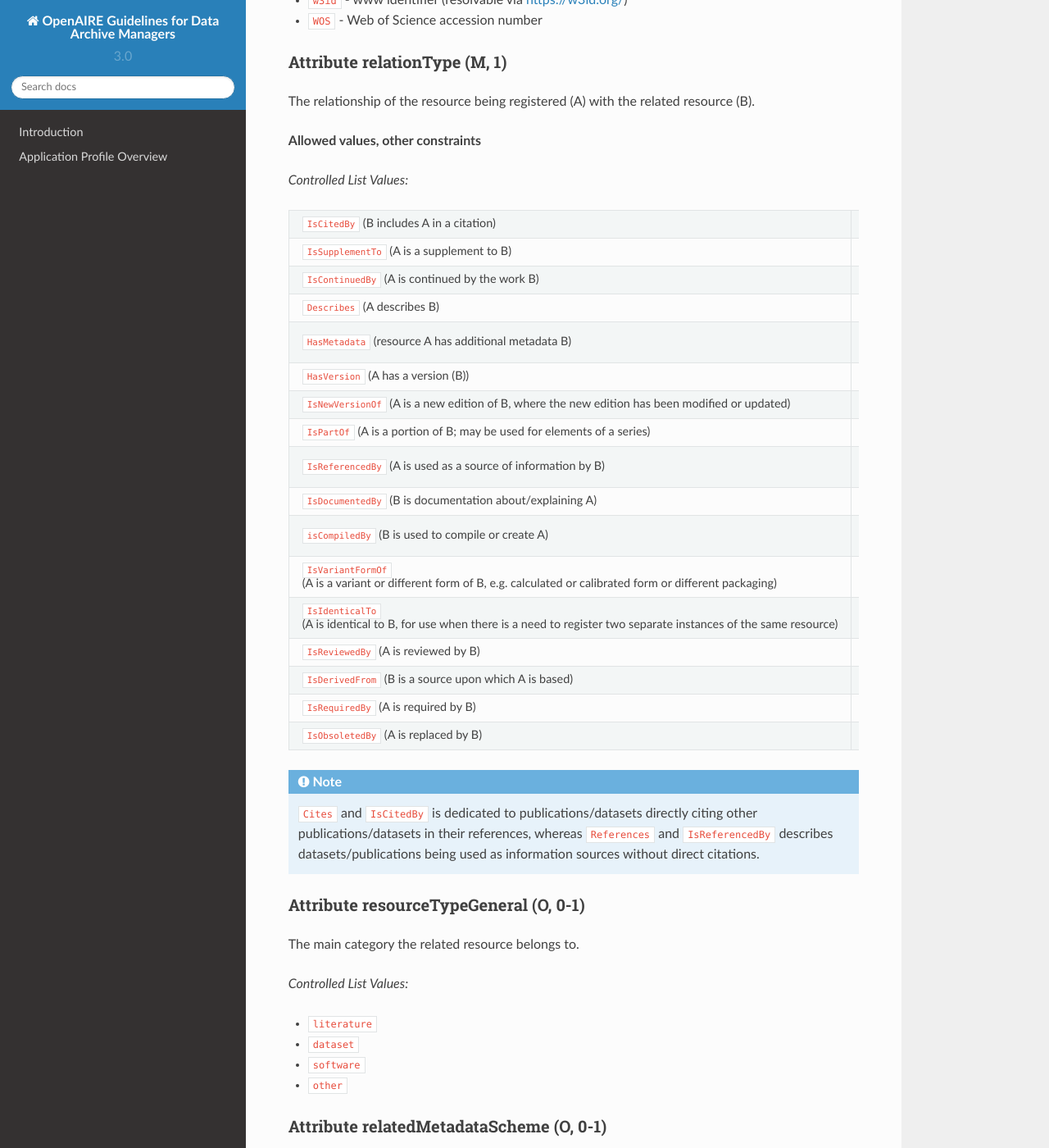
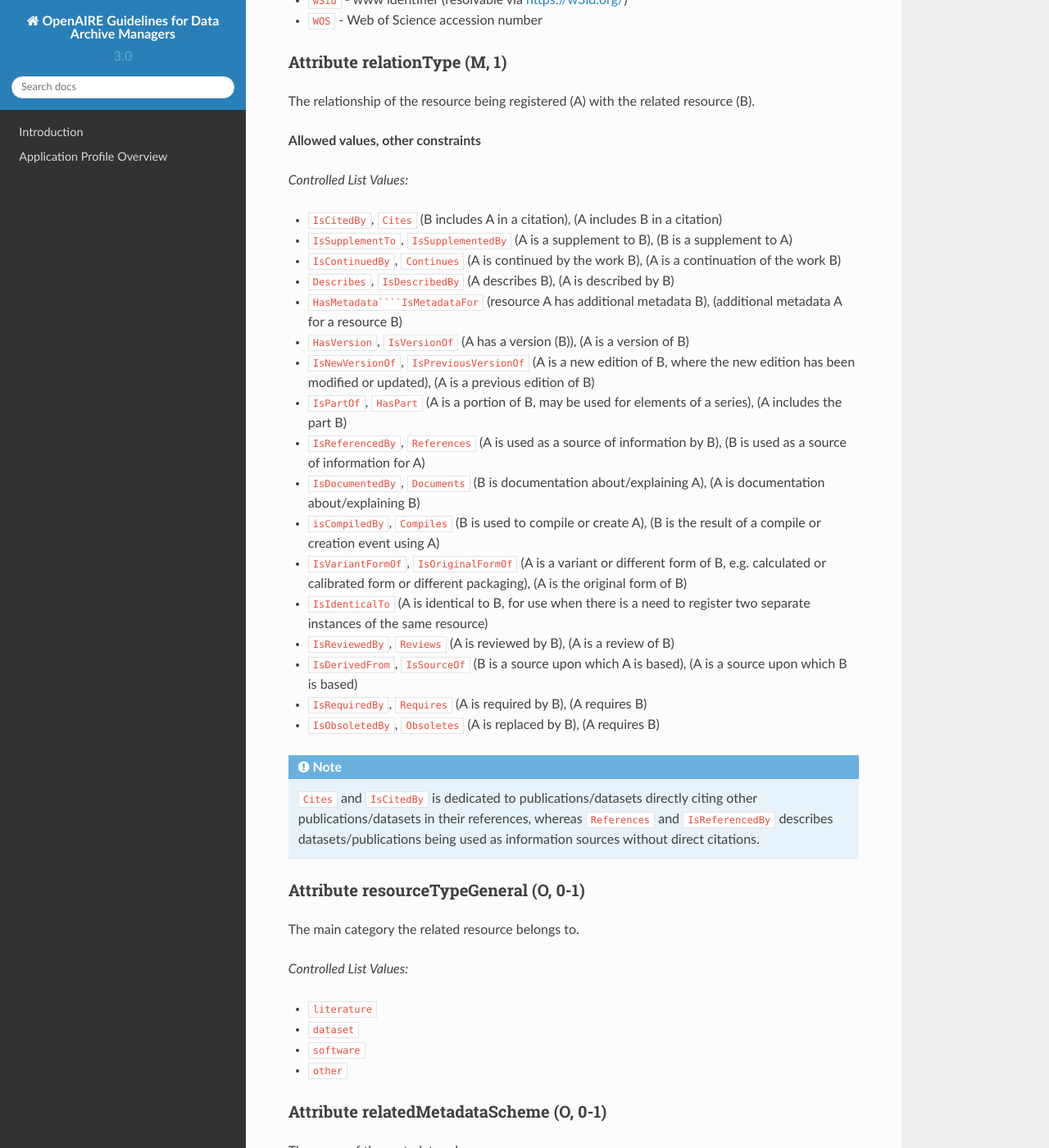
Before and after one commit to openaire/guidelines-data-archives, a Sphinx documentation site: the page built from docs/field_relatedidentifier.rst, in a window 1280 px wide and 1400 px high, scrolled down 1208 px. Shown: the whole window at 82% size. Built offline with Sphinx 7.4.7 and the Read the Docs theme 2.0.0, drawn with Linux system fonts in a browser that asks for light colours; a script that is not in the unit is left out; some of the changed lines change nothing that is shown.

Commit message:
Update field_relatedidentifier.rst

`````diff
--- a/docs/field_relatedidentifier.rst
+++ b/docs/field_relatedidentifier.rst
@@ -57,26 +57,23 @@ The relationship of the resource being registered (A) with the related resource
 
 *Controlled List Values:*
 
-.. csv-table::
-   :widths: 50, 50
-
-   "``IsCitedBy`` (B includes A in a citation)", "``Cites`` (A includes B in a citation)"
-   "``IsSupplementTo`` (A is a supplement to B)", "``IsSupplementedBy`` (B is a supplement to A)"
-   "``IsContinuedBy`` (A is continued by the work B)", "``Continues`` (A is a continuation of the work B)"
-   "``Describes`` (A describes B)", "``IsDescribedBy`` (A is described by B)"
-   "``HasMetadata`` (resource A has additional metadata B)", "``IsMetadataFor`` (additional metadata A for a resource B)"
-   "``HasVersion`` (A has a version (B))", "``IsVersionOf`` (A is a version of B)"
-   "``IsNewVersionOf`` (A is a new edition of B, where the new edition has been modified or updated)", "``IsPreviousVersionOf`` (A is a previous edition of B)"
-   "``IsPartOf`` (A is a portion of B; may be used for elements of a series)", "``HasPart`` (A includes the part B)"
-   "``IsReferencedBy`` (A is used as a source of information by B)", "``References`` (B is used as a source of information for A)"
-   "``IsDocumentedBy`` (B is documentation about/explaining A)", "``Documents`` (A is documentation about/explaining B)"
-   "``isCompiledBy`` (B is used to compile or create A)", "``Compiles`` (B is the result of a compile or creation event using A)"
-   "``IsVariantFormOf`` (A is a variant or different form of B, e.g. calculated or calibrated form or different packaging)", "``IsOriginalFormOf`` (A is the original form of B)"
-   "``IsIdenticalTo`` (A is identical to B, for use when there is a need to register two separate instances of the same resource)"
-   "``IsReviewedBy`` (A is reviewed by B)", "``Reviews`` (A is a review of B)"
-   "``IsDerivedFrom`` (B is a source upon which A is based)", "``IsSourceOf`` (A is a source upon which B is based)"
-   "``IsRequiredBy`` (A is required by B)", "``Requires`` (A requires B)"
-   "``IsObsoletedBy`` (A is replaced by B)", "``Obsoletes`` (A requires B)"
+* ``IsCitedBy``, ``Cites`` (B includes A in a citation), (A includes B in a citation)
+* ``IsSupplementTo``, ``IsSupplementedBy`` (A is a supplement to B), (B is a supplement to A)
+* ``IsContinuedBy``, ``Continues`` (A is continued by the work B), (A is a continuation of the work B)
+* ``Describes``, ``IsDescribedBy`` (A describes B), (A is described by B)
+* ``HasMetadata````IsMetadataFor`` (resource A has additional metadata B), (additional metadata A for a resource B)
+* ``HasVersion``, ``IsVersionOf`` (A has a version (B)), (A is a version of B)
+* ``IsNewVersionOf``, ``IsPreviousVersionOf`` (A is a new edition of B, where the new edition has been modified or updated), (A is a previous edition of B)
+* ``IsPartOf``, ``HasPart`` (A is a portion of B, may be used for elements of a series), (A includes the part B)
+* ``IsReferencedBy``, ``References`` (A is used as a source of information by B), (B is used as a source of information for A)
+* ``IsDocumentedBy``, ``Documents`` (B is documentation about/explaining A), (A is documentation about/explaining B)
+* ``isCompiledBy``, ``Compiles`` (B is used to compile or create A), (B is the result of a compile or creation event using A)
+* ``IsVariantFormOf``, ``IsOriginalFormOf`` (A is a variant or different form of B, e.g. calculated or calibrated form or different packaging), (A is the original form of B)
+* ``IsIdenticalTo`` (A is identical to B, for use when there is a need to register two separate instances of the same resource)
+* ``IsReviewedBy``, ``Reviews`` (A is reviewed by B), (A is a review of B)
+* ``IsDerivedFrom``, ``IsSourceOf`` (B is a source upon which A is based), (A is a source upon which B is based)
+* ``IsRequiredBy``, ``Requires`` (A is required by B), (A requires B)
+* ``IsObsoletedBy``, ``Obsoletes`` (A is replaced by B), (A requires B)
 
 
 
`````
